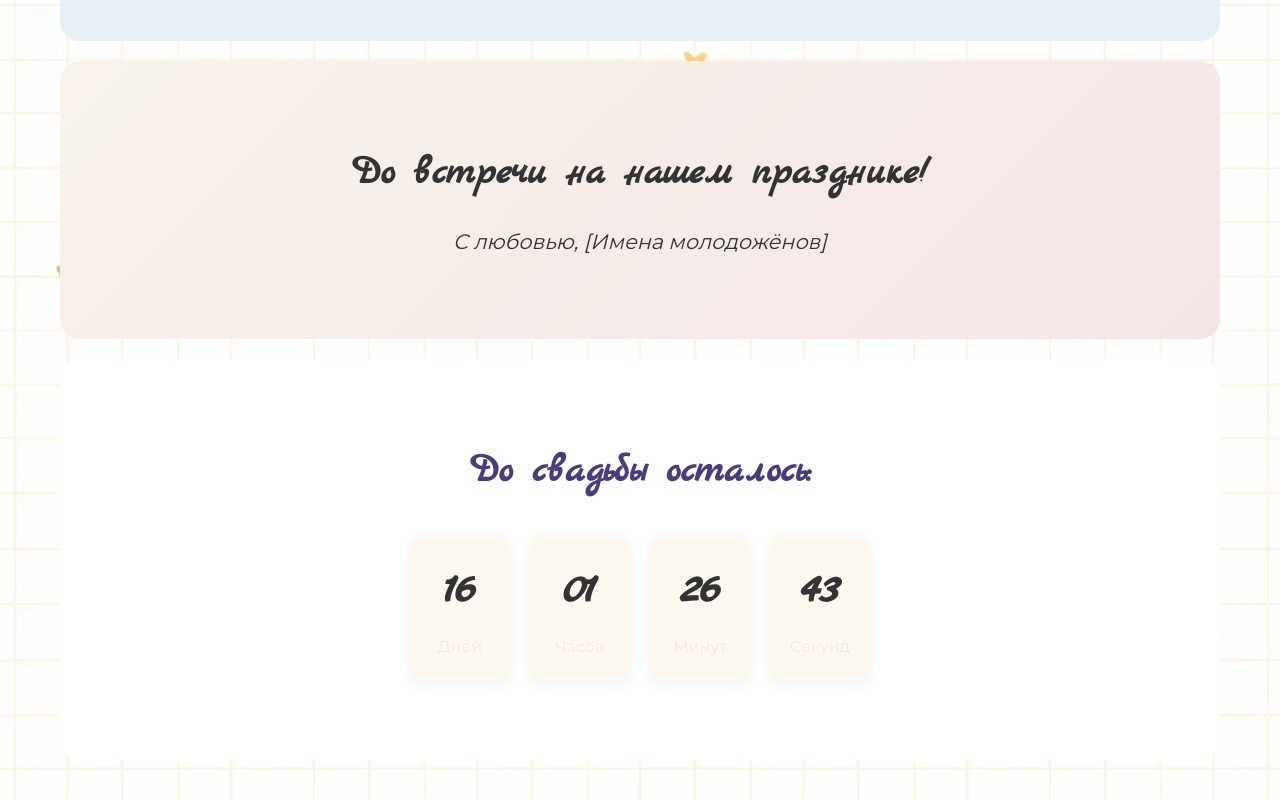
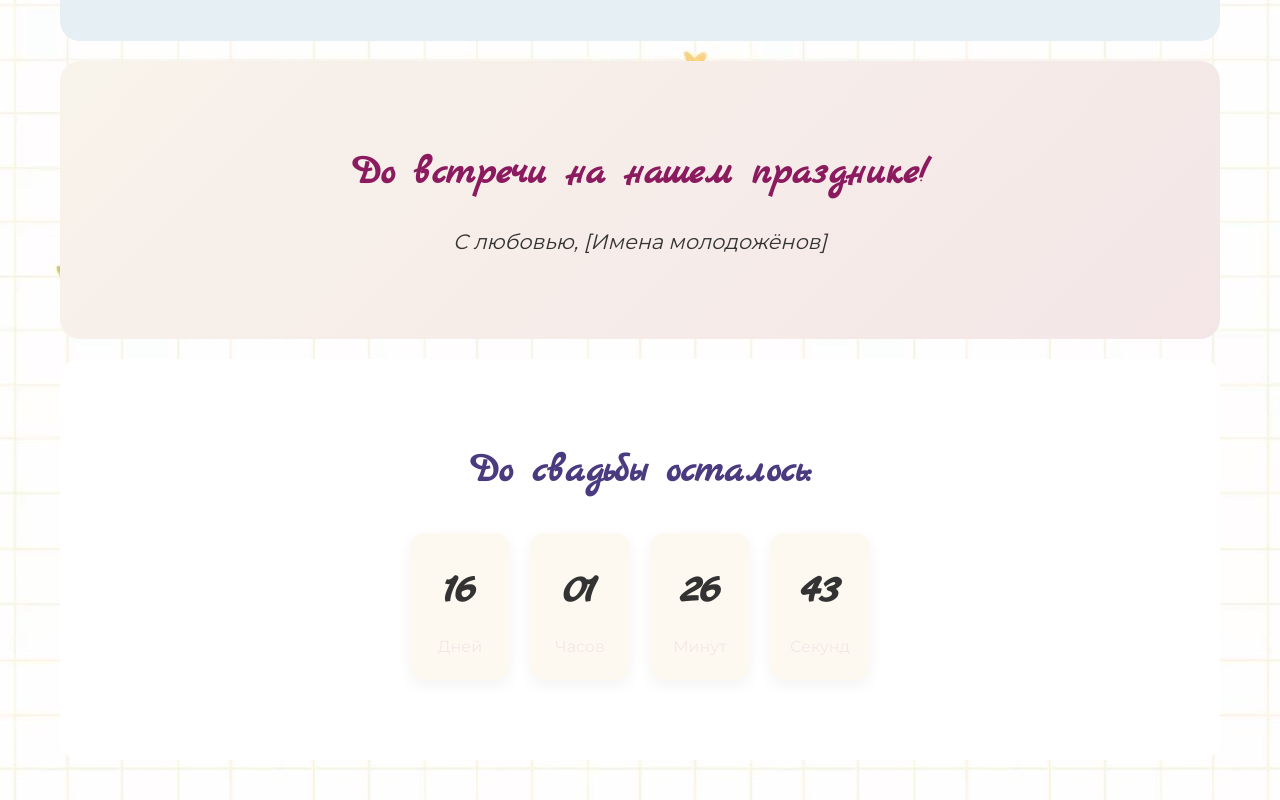
Before and after one commit to L0rellin/wsd, a plain HTML site: page index.html in a window 1280 px wide. Shown: the part 3454-4254 px from the top of the page. Drawn offline with Linux system fonts and the light colour scheme.

Commit message:
Завершено обновление цветов заголовков: farewell-section теперь #8b1a5f

```diff
--- a/css/styles.css
+++ b/css/styles.css
@@ -386,7 +386,7 @@ body {
     font-family: 'Marck Script', cursive;
     font-size: 2.5rem;
     margin-bottom: 20px;
-    color: var(--text-dark);
+    color: #8b1a5f;
 }
 
 .farewell-section p {
```
